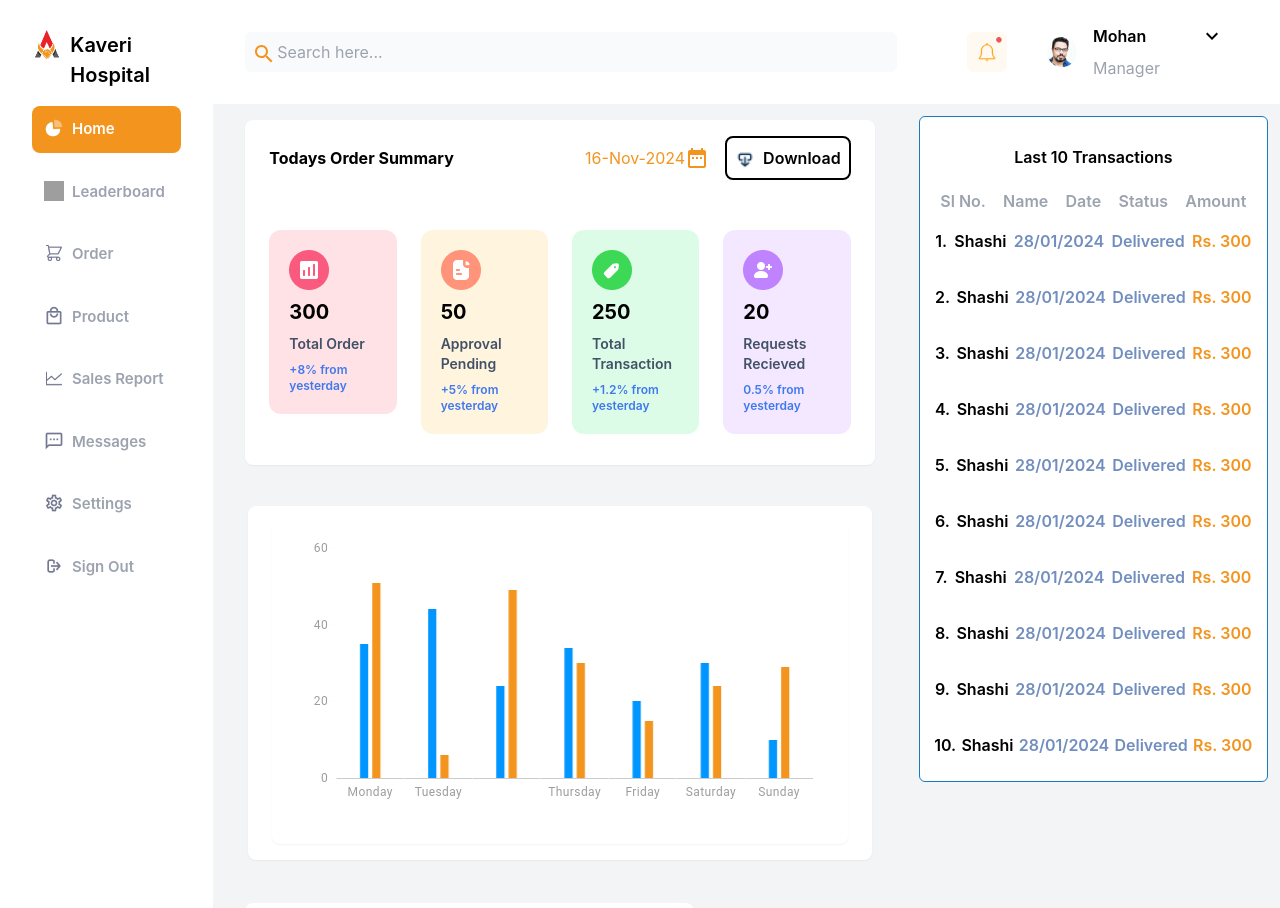
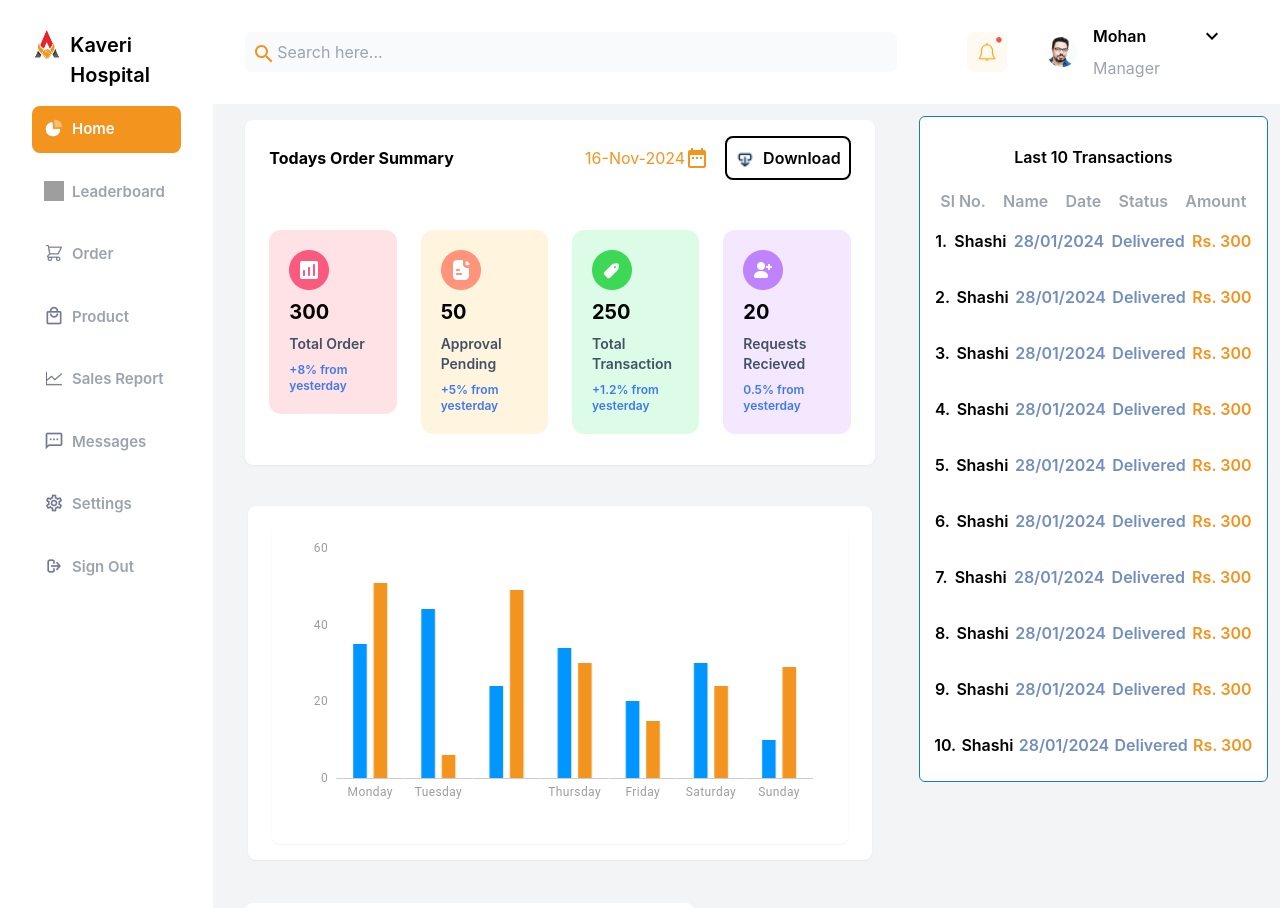
Before and after one commit to Samardip/medpick-dashboard-assignment, a React (Create React App) app: page / in a window 1280 px wide. Shown: the top 908 px of the page. Built offline with nearby package versions, Linux system fonts and the light colour scheme; grey boxes are pictures that could not be loaded.

Commit message:
added dashboard ui

```diff
--- a/src/component/barChart/barChart.jsx
+++ b/src/component/barChart/barChart.jsx
@@ -70,7 +70,7 @@ export default function ChartsOverviewDemo() {
                             'Sunday',
                         ],
                         scaleType: 'band',
-                        categoryGapRatio: 0.7,
+                        categoryGapRatio: 0.5,
                         barGapRatio: 0.5
                     },
                 ]}
```
